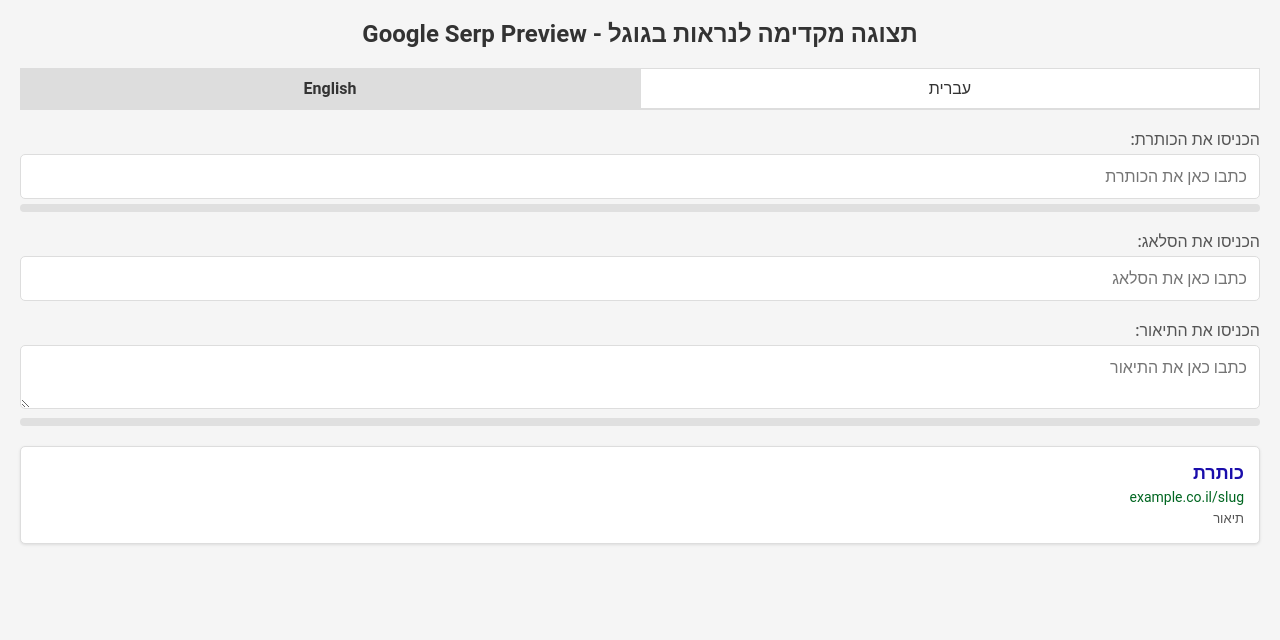
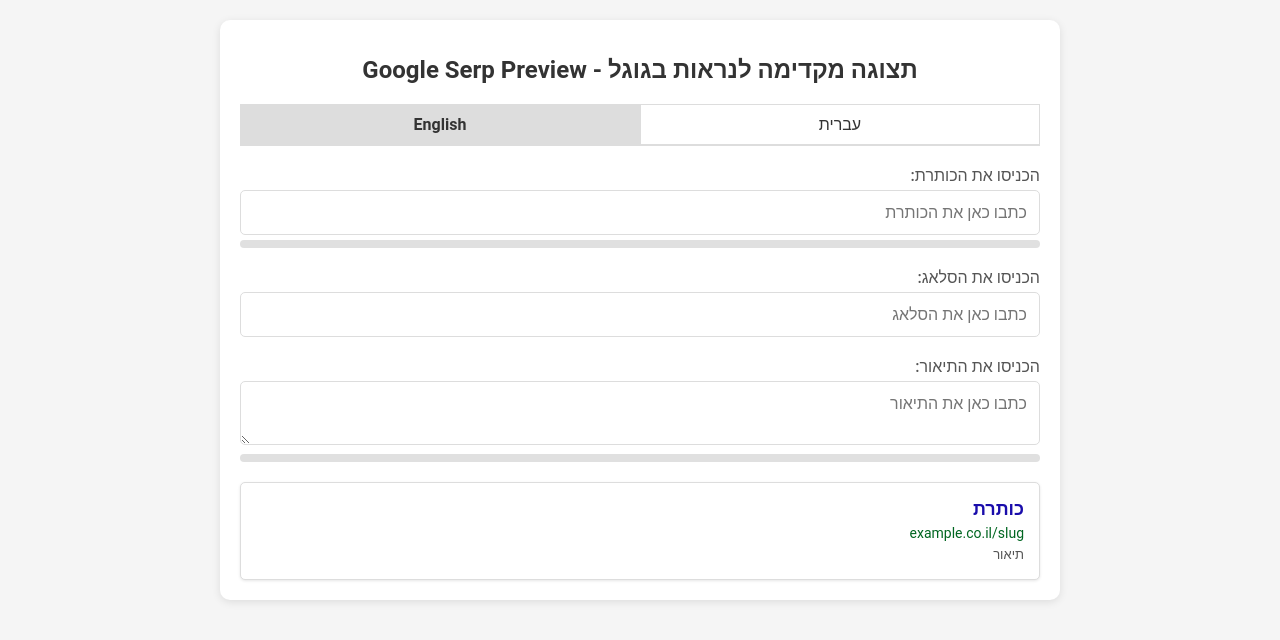
Before and after one commit to tools-by-rotem/google-serp-preview, a plain HTML site: page index.html in a window 1280 px wide. Drawn offline with Linux system fonts and the light colour scheme.

Commit message:
Update index.html
Added container

```diff
--- a/index.html
+++ b/index.html
@@ -10,6 +10,14 @@
             margin: 20px;
             color: #333;
             background-color: #f5f5f5;
+        }
+        .container {
+            max-width: 800px;
+            margin: 0 auto;
+            padding: 20px;
+            background-color: #fff;
+            border-radius: 10px;
+            box-shadow: 0 2px 8px rgba(0, 0, 0, 0.1);
         }
         .tabs {
             display: flex;
@@ -124,7 +132,8 @@
     </style>
 </head>
 <body>
-	<h1 style="text-align: center; font-size: 24px; margin-bottom: 20px; color: #333;">  Google Serp Preview - תצוגה מקדימה לנראות בגוגל</h1>
+    <div class="container">
+        <h1 style="text-align: center; font-size: 24px; margin-bottom: 20px; color: #333;">Google Serp Preview - תצוגה מקדימה לנראות בגוגל</h1>
         <div class="tabs">
             <div class="tab active" data-language="en">English</div>
             <div class="tab" data-language="he">עברית</div>
@@ -177,6 +186,7 @@
                 <div id="preview-title">כותרת</div>
                 <div id="preview-link">example.co.il/slug</div>
                 <div id="preview-description">תיאור</div>
+            </div>
         </div>
     </div>
 
```
Lines whose indentation alone changed are shown as unchanged.
